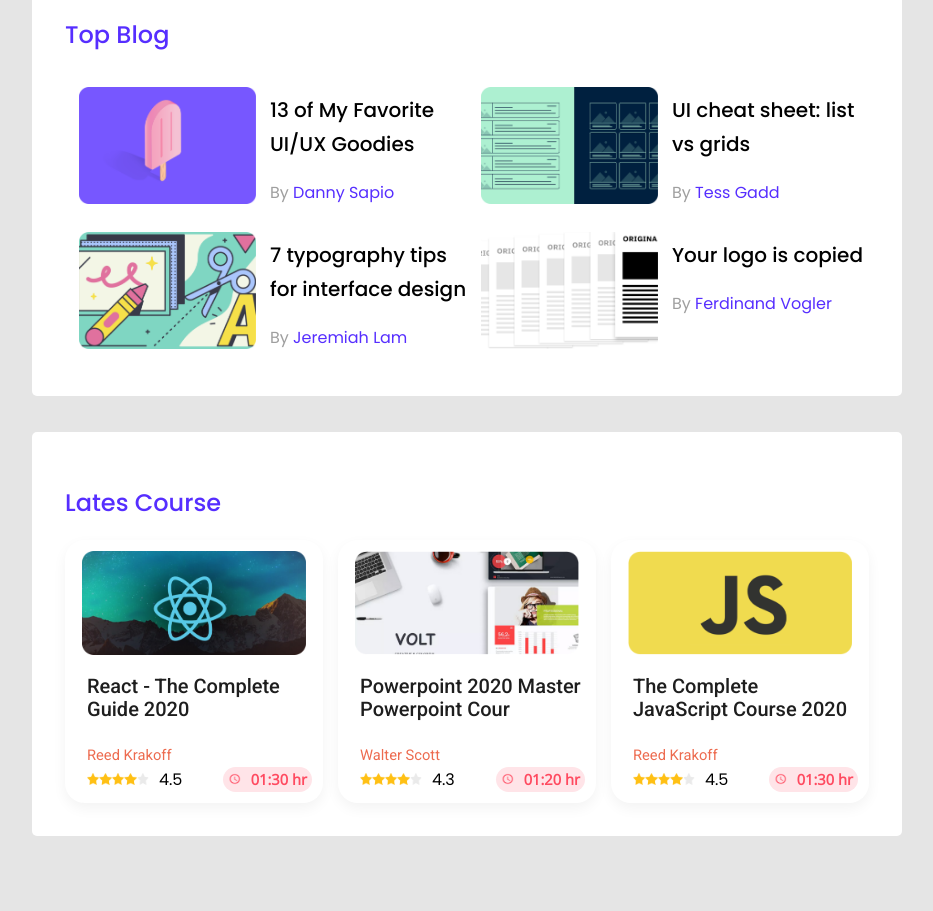
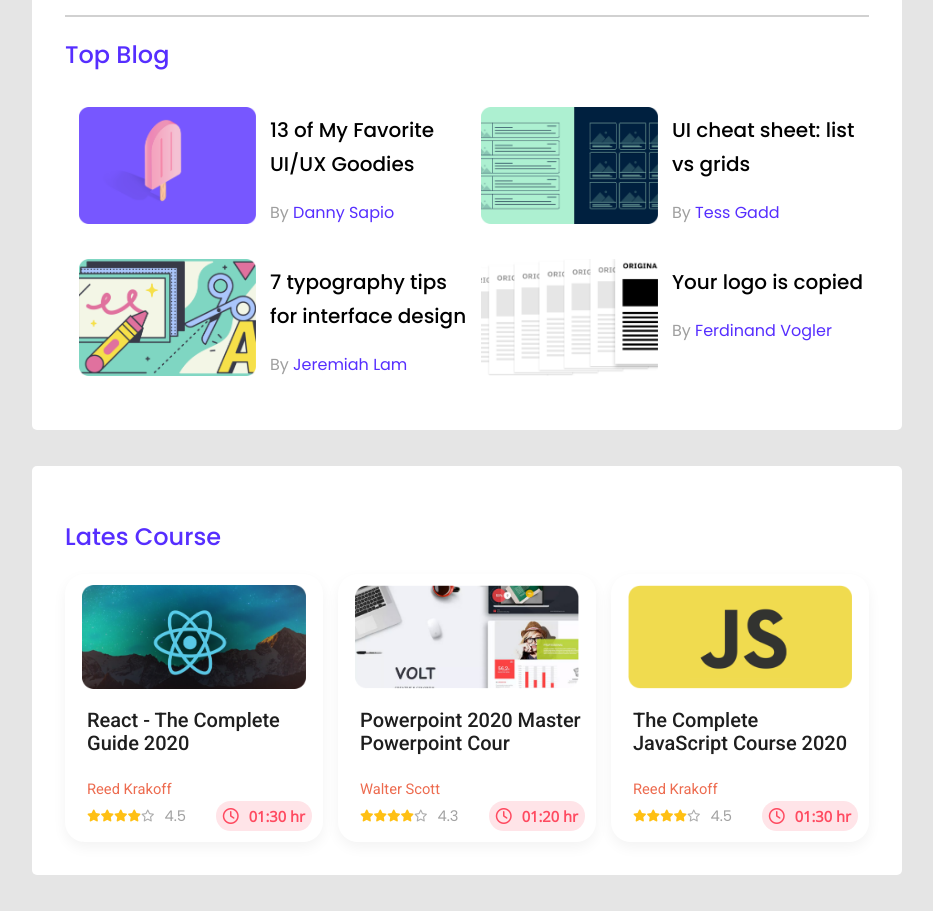
Before and after one commit to Sahariar/leader-board, a plain HTML site: page index.html in a window 1280 px wide. Shown: the part 436-1347 px from the top of the page, without its empty margins (173-1106 px from the left). Before the commit the page ends 1308 px from the top, so only its background shows below. Drawn offline with nearby package versions, Linux system fonts and the light colour scheme.

Commit message:
Update html5 tags in document and changes some css

```diff
--- a/css/style.css
+++ b/css/style.css
@@ -91,6 +91,7 @@ padding: 20px;
 }
 .divider{
     border: 1px solid #D1D1D1;
+    margin-top: 20px;
 }
 .blog-infoarea{
     display: grid;
@@ -165,6 +166,7 @@ color: #ED6B4F;
 .meta-data {
     display: flex;
     justify-content: space-between;
+    align-items: center;
 }
 .rating {
     display: flex;
@@ -174,6 +176,19 @@ color: #ED6B4F;
     display: flex;
     align-items: center;
 }
+.fa-star{
+    font-size: 12px;
+}
+.fa-star.filled{
+    color: #FFC014;
+}
+.fa-star.empty{
+    color: #AEAEAE;
+}
+.fa-clock{
+    color: #FF4A60;
+}
+
 .list img{
     width:12.39px;
 height:11.81px;
@@ -184,7 +199,12 @@ height:11.81px;
 .course-length{
     background: #FFE4E8;
 border-radius: 14.6913px;
-padding:0 5px;
+padding: 5px 7px 5px;
+}
+.starcount{
+font-size: 14.6913px;
+line-height: 22px;
+color: #A2A2A2;
 }
 .timewr{
     font-family: 'Open Sans';
--- a/index.html
+++ b/index.html
@@ -13,9 +13,14 @@
     <title>Leaderboard Landing Page</title>
     <link rel="preconnect" href="https://fonts.googleapis.com">
     <link rel="preconnect" href="https://fonts.gstatic.com" crossorigin>
-    <link href="https://fonts.googleapis.com/css2?family=Open+Sans&family=Poppins:wght@400;500;600;700&family=Roboto:wght@400;500&display=swap" rel="stylesheet">
+    <link
+        href="https://fonts.googleapis.com/css2?family=Open+Sans&family=Poppins:wght@400;500;600;700&family=Roboto:wght@400;500&display=swap"
+        rel="stylesheet">
+        <script src="https://kit.fontawesome.com/7e90618c39.js" crossorigin="anonymous"></script>
     <link rel="stylesheet" href="css/style.css">
 </head>
+<body>
+
 <!-- Start Header Section -->
 <header class="top-bar">
     <div class="container">
@@ -77,40 +82,52 @@
                     <div class="top-blog">
                         <h2 class="title">Top Blog</h2>
                         <div class="blog-infoarea">
-                        <div class="blogpostitem">
+                            <article class="blogpostitem">
+                                <div class="thumbnail">
                                     <img src="images/blogs/blog-1.png" alt="blog">
+                                </div>
+
                                 <div class="content">
                                     <h3 class="post-title">13 of My Favorite
                                         UI/UX Goodies</h3>
                                     <div class="autohor-info">By <a href="#">Danny Sapio</a></div>
                                 </div>
+                            </article>
+                            <article class="blogpostitem">
+                                <div class="thumbnail">
+                                    <img src="images/blogs/blog-2.png" alt="blog">
                                 </div>
-                        <div class="blogpostitem">
-                            <img src="images/blogs/blog-2.png" alt ="blog">
+
                                 <div class="content">
                                     <h3 class="post-title">UI cheat sheet:
                                         list vs grids</h3>
                                     <div class="autohor-info">By <a href="#">Tess Gadd</a></div>
                                 </div>
+                            </article>
+                            <article class="blogpostitem">
+                                <div class="thumbnail">
+                                    <img src="images/blogs/blog-3.png" alt="blog">
                                 </div>
-                        <div class="blogpostitem">
-                            <img src="images/blogs/blog-3.png" alt="blog">
+
                                 <div class="content">
                                     <h3 class="post-title">7 typography tips
                                         for interface design</h3>
                                     <div class="autohor-info">By <a href="#"> Jeremiah Lam</a>
                                     </div>
                                 </div>
+                            </article>
+                            <article class="blogpostitem">
+                                <div class="thumbnail">
+                                    <img src="images/blogs/blog-4.png" alt="blog">
                                 </div>
-                        <div class="blogpostitem">
-                            <img src="images/blogs/blog-4.png" alt="blog">
+
                                 <div class="content">
                                     <h3 class="post-title">Your logo is
                                         copied</h3>
                                     <div class="autohor-info">By <a href="#">Ferdinand Vogler</a></div>
                                 </div>
                         </div>
-                        </div>
+                        </article>
                     </div>
                 </div>
             </div>
@@ -135,21 +152,11 @@
                             <div class="meta-data">
                                 <div class="rating">
                                     <div class="list">
-                                <div class="star">
-                                    <img src="images/icons/star.png" alt="star">
-                                </div>
-                                <div class="star">
-                                    <img src="images/icons/star.png" alt="star">
-                                </div>
-                                <div class="star">
-                                    <img src="images/icons/star.png" alt="star">
-                                </div>
-                                <div class="star">
-                                    <img src="images/icons/star.png" alt="star">
-                                </div>
-                                <div class="star">
-                                    <img src="images/icons/empty.png" alt="star">
-                                </div>
+                                        <i class="fa-solid fa-star filled"></i>
+                                        <i class="fa-solid fa-star filled"></i>
+                                        <i class="fa-solid fa-star filled"></i>
+                                        <i class="fa-solid fa-star filled"></i>
+                                        <i class="fa-regular fa-star empty"></i>
                                     </div>
                                     <div class="starcount">
                                         4.5
@@ -157,9 +164,7 @@
                                 </div>
                                 <div class="course-length">
                                     <div class="list">
-                            <div class="star">
-                                <img src="images/icons/clock.png" alt="Clock">
-                            </div>
+                                      <i class="fa-regular fa-clock"></i>
                                         <div class="starcount timewr">
                                             01:30 hr
                                         </div>
@@ -172,7 +177,7 @@
                         <img src="images/courses/course-2.png" alt="course-1">
                         <div class="info">
                             <h3 class="course-title">
-                            Powerpoint 2020  Master Powerpoint Cour
+                                Powerpoint 2020 Master Powerpoint Cour
                             </h3>
                             <div class="auhtor">
                                 <a href="#">Walter Scott</a>
@@ -180,21 +185,11 @@
                             <div class="meta-data">
                                 <div class="rating">
                                     <div class="list">
-                                <div class="star">
-                                    <img src="images/icons/star.png" alt="star">
-                                </div>
-                                <div class="star">
-                                    <img src="images/icons/star.png" alt="star">
-                                </div>
-                                <div class="star">
-                                    <img src="images/icons/star.png" alt="star">
-                                </div>
-                                <div class="star">
-                                    <img src="images/icons/star.png" alt="star">
-                                </div>
-                                <div class="star">
-                                    <img src="images/icons/empty.png" alt="star">
-                                </div>
+                                        <i class="fa-solid fa-star filled"></i>
+                                        <i class="fa-solid fa-star filled"></i>
+                                        <i class="fa-solid fa-star filled"></i>
+                                        <i class="fa-solid fa-star filled"></i>
+                                    <i class="fa-regular fa-star empty"></i>
                                     </div>
                                     <div class="starcount">
                                         4.3
@@ -202,9 +197,7 @@
                                 </div>
                                 <div class="course-length">
                                     <div class="list">
-                            <div class="star">
-                                <img src="images/icons/clock.png" alt="Clock">
-                            </div>
+                                      <i class="fa-regular fa-clock"></i>
                                         <div class="starcount timewr">
                                             01:20 hr
                                         </div>
@@ -225,21 +218,11 @@
                             <div class="meta-data">
                                 <div class="rating">
                                     <div class="list">
-                                <div class="star">
-                                    <img src="images/icons/star.png" alt="star">
-                                </div>
-                                <div class="star">
-                                    <img src="images/icons/star.png" alt="star">
-                                </div>
-                                <div class="star">
-                                    <img src="images/icons/star.png" alt="star">
-                                </div>
-                                <div class="star">
-                                    <img src="images/icons/star.png" alt="star">
-                                </div>
-                                <div class="star">
-                                    <img src="images/icons/empty.png" alt="star">
-                                </div>
+                                        <i class="fa-solid fa-star filled"></i>
+                                        <i class="fa-solid fa-star filled"></i>
+                                        <i class="fa-solid fa-star filled"></i>
+                                        <i class="fa-solid fa-star filled"></i>
+                                    <i class="fa-regular fa-star empty"></i>
                                     </div>
                                     <div class="starcount">
                                         4.5
@@ -247,9 +230,7 @@
                                 </div>
                                 <div class="course-length">
                                     <div class="list">
-                            <div class="star">
-                                <img src="images/icons/clock.png" alt="Clock">
-                            </div>
+                                      <i class="fa-regular fa-clock"></i>
                                         <div class="starcount timewr">
                                             01:30 hr
                                         </div>
@@ -264,7 +245,8 @@
     </section>
     <!-- Course Section -->
 </main>
-<body>
+
+
 
 </body>
 
```
Lines whose indentation alone changed are shown as unchanged.
